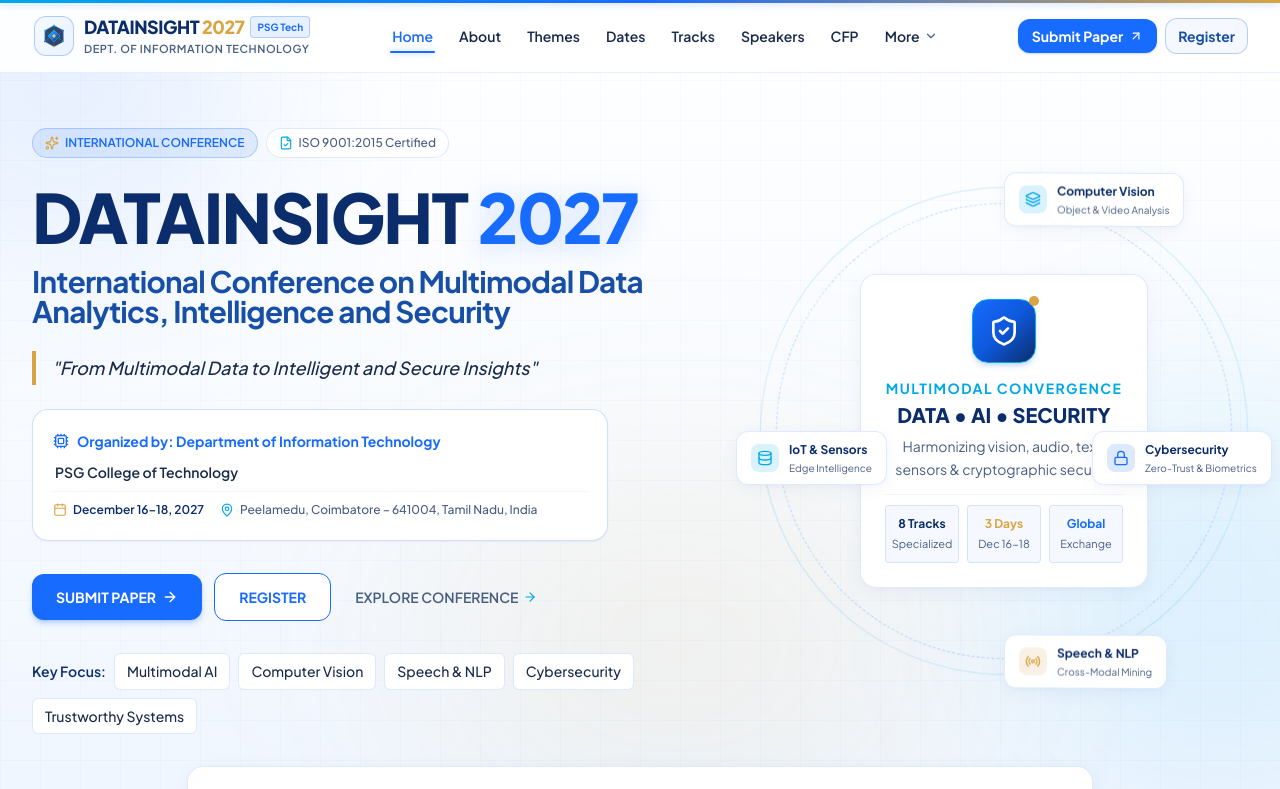
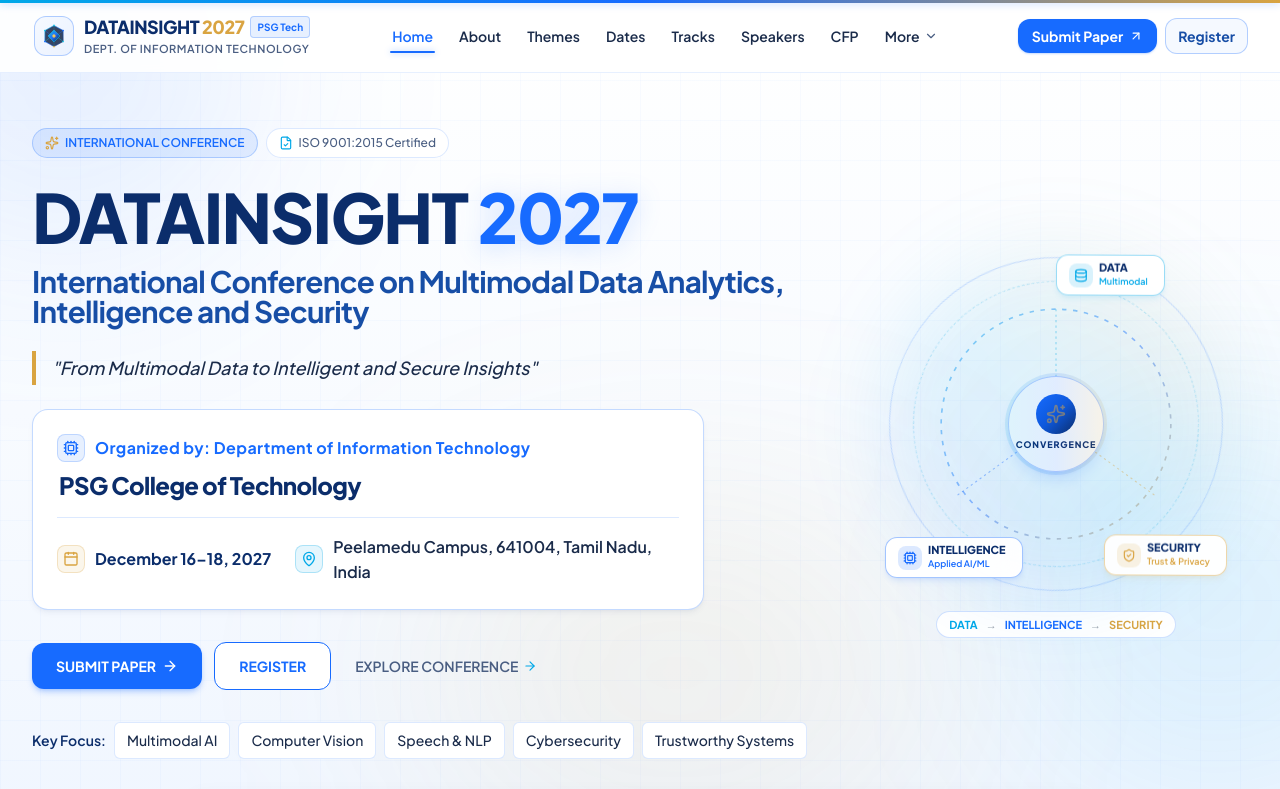
Before and after one commit to RIGASWAR/datainsight-2027, a React (Vite) app: page / in a window 1280 px wide. Shown: the top 789 px of the page. Built offline with nearby package versions, Linux system fonts and the light colour scheme.

Commit message:
feat(hero): enlarge conference info card and compact DATA-INTELLIGENCE-SECURITY visual

```diff
--- a/src/components/Hero.tsx
+++ b/src/components/Hero.tsx
@@ -6,10 +6,7 @@
   ShieldCheck,
   Cpu,
   Sparkles,
-  Layers,
-  Lock,
   Database,
-  Radio,
   FileCheck
 } from 'lucide-react';
 import { motion, useScroll, useTransform, useReducedMotion } from 'framer-motion';
@@ -62,7 +59,7 @@
             initial={shouldReduceMotion ? false : { opacity: 0, y: 25 }}
             animate={{ opacity: 1, y: 0 }}
             transition={{ duration: 0.7, ease: [0.16, 1, 0.3, 1] }}
-            className="lg:col-span-7 flex flex-col text-left space-y-5 md:space-y-6"
+            className="lg:col-span-8 flex flex-col text-left space-y-5 md:space-y-6"
           >
 
             {/* Top Badge: ISO & Host Institution */}
@@ -110,28 +107,49 @@
               </p>
             </motion.div>
 
-            {/* Host Institution & Department Info Card (Optimized) */}
+            {/* Host Institution & Department Info Card (Enlarged & Prominent) */}
             <motion.div
               initial={shouldReduceMotion ? false : { opacity: 0, y: 20 }}
               animate={{ opacity: 1, y: 0 }}
               transition={{ duration: 0.65, delay: 0.32, ease: [0.16, 1, 0.3, 1] }}
-              className="p-4 sm:p-5 rounded-2xl bg-white border border-[#176BFF]/20 shadow-sm shadow-[#0B2D6B]/5 space-y-2 max-w-xl hover:border-[#176BFF]/40 transition-colors"
+              className="p-5 sm:p-6 lg:p-6.5 rounded-2xl bg-white border border-[#176BFF]/25 shadow-md shadow-[#0B2D6B]/5 max-w-2xl hover:border-[#176BFF]/45 transition-all"
             >
-              <div className="flex items-center gap-2 text-xs sm:text-sm font-bold text-[#176BFF]">
-                <Cpu className="w-4 h-4 text-[#176BFF] flex-shrink-0" />
-                <span>Organized by: {CONFERENCE_DATA.institution.department}</span>
+              {/* Row 1: Organized by */}
+              <div className="flex items-center gap-2.5">
+                <div className="w-7 h-7 rounded-lg bg-[#176BFF]/10 border border-[#176BFF]/20 flex items-center justify-center flex-shrink-0">
+                  <Cpu className="w-4 h-4 text-[#176BFF]" />
+                </div>
+                <span className="text-sm sm:text-base font-bold text-[#176BFF] tracking-wide">
+                  Organized by: Department of Information Technology
+                </span>
               </div>
-              <div className="text-xs sm:text-sm text-[#1A2B4A] font-semibold pl-0.5">
-                {CONFERENCE_DATA.institution.name}
+
+              {/* Row 2: Institution Name */}
+              <div className="mt-2 pl-0.5">
+                <h3 className="text-xl sm:text-2xl font-extrabold text-[#0B2D6B] tracking-tight">
+                  PSG College of Technology
+                </h3>
               </div>
-              <div className="flex flex-wrap items-center gap-y-1.5 gap-x-4 pt-2 text-xs text-[#4A5E82] border-t border-gray-100">
-                <div className="flex items-center gap-1.5 text-[#0B2D6B] font-semibold">
-                  <Calendar className="w-3.5 h-3.5 text-[#D9A441]" />
-                  <span>{CONFERENCE_DATA.datesDisplay}</span>
+
+              {/* Divider */}
+              <div className="border-t border-[#176BFF]/15 my-3.5 sm:my-4" />
+
+              {/* Row 3: Date and Location (Horizontal on desktop, stacked on mobile) */}
+              <div className="flex flex-col sm:flex-row sm:items-center sm:justify-between gap-3 sm:gap-6 text-sm sm:text-base">
+                {/* Date */}
+                <div className="flex items-center gap-2.5 text-[#0B2D6B] font-bold flex-shrink-0">
+                  <div className="w-7 h-7 rounded-lg bg-[#D9A441]/10 border border-[#D9A441]/25 flex items-center justify-center flex-shrink-0">
+                    <Calendar className="w-4 h-4 text-[#D9A441]" />
+                  </div>
+                  <span>December 16–18, 2027</span>
                 </div>
-                <div className="flex items-center gap-1.5 font-medium">
-                  <MapPin className="w-3.5 h-3.5 text-[#00A8E8]" />
-                  <span>{CONFERENCE_DATA.institution.location}</span>
+
+                {/* Location */}
+                <div className="flex items-center gap-2.5 text-[#1A2B4A] font-semibold">
+                  <div className="w-7 h-7 rounded-lg bg-[#00A8E8]/10 border border-[#00A8E8]/25 flex items-center justify-center flex-shrink-0">
+                    <MapPin className="w-4 h-4 text-[#00A8E8]" />
+                  </div>
+                  <span>Peelamedu Campus, 641004, Tamil Nadu, India</span>
                 </div>
               </div>
             </motion.div>
@@ -184,105 +202,101 @@
 
           </motion.div>
 
-          {/* Right Column: Interactive Multimodal AI & Cyber Graphic with Parallax */}
+          {/* Right Column: Compact Futuristic Multimodal-AI Animated Visual Component */}
           <motion.div
             style={shouldReduceMotion ? {} : { y: graphicY }}
-            initial={shouldReduceMotion ? false : { opacity: 0, scale: 0.94 }}
+            initial={shouldReduceMotion ? false : { opacity: 0, scale: 0.95 }}
             animate={{ opacity: 1, scale: 1 }}
             transition={{ duration: 0.8, delay: 0.25, ease: [0.16, 1, 0.3, 1] }}
-            className="lg:col-span-5 flex items-center justify-center relative"
+            className="lg:col-span-4 flex flex-col items-center justify-center relative w-full"
           >
 
-            {/* Outer Decorative Orbit Ring */}
-            <div className="relative w-full max-w-[490px] xl:max-w-[520px] aspect-square flex items-center justify-center">
+            {/* Visual Orbit Container (Occupying ~30-35% hero width) */}
+            <div className="relative w-full max-w-[320px] sm:max-w-[350px] aspect-square flex items-center justify-center">
 
-              {/* Spinning background halo */}
-              <div className="absolute inset-0 rounded-full border border-[#00A8E8]/20 animate-spin" style={{ animationDuration: '40s' }} />
-              <div className="absolute inset-4 rounded-full border border-dashed border-[#176BFF]/25 animate-spin" style={{ animationDuration: '60s', animationDirection: 'reverse' }} />
+              {/* Ambient Glows */}
+              <div className="absolute inset-0 bg-gradient-to-tr from-[#176BFF]/10 via-[#00A8E8]/10 to-[#D9A441]/10 rounded-full blur-2xl pointer-events-none" />
 
-              {/* Central Core Card */}
-              <div className="relative z-20 w-64 sm:w-72 p-5 sm:p-6 rounded-2xl glass-card border border-[#176BFF]/20 shadow-xl flex flex-col items-center text-center space-y-3.5">
+              {/* Subtle Spinning Orbit Tracks */}
+              <div className="absolute inset-2 rounded-full border border-[#176BFF]/20 animate-spin" style={{ animationDuration: '36s' }} />
+              <div className="absolute inset-8 rounded-full border border-dashed border-[#00A8E8]/25 animate-spin" style={{ animationDuration: '48s', animationDirection: 'reverse' }} />
 
-                {/* Visual Neural Shield Icon */}
-                <div className="relative w-16 h-16 rounded-2xl bg-gradient-to-br from-[#176BFF] via-[#0E58DB] to-[#0B2D6B] border border-[#00A8E8] flex items-center justify-center shadow-md shadow-[#176BFF]/20">
-                  <div className="absolute inset-0 rounded-2xl bg-[#00A8E8]/15 animate-ping opacity-25" />
-                  <ShieldCheck className="w-8 h-8 text-white" />
-                  <span className="absolute -top-1 -right-1 flex h-2.5 w-2.5">
-                    <span className="animate-ping absolute inline-flex h-full w-full rounded-full bg-[#D9A441] opacity-75"></span>
-                    <span className="relative inline-flex rounded-full h-2.5 w-2.5 bg-[#D9A441]"></span>
-                  </span>
+              {/* Flow Path SVG: DATA → INTELLIGENCE → SECURITY */}
+              <svg className="absolute inset-0 w-full h-full pointer-events-none" viewBox="0 0 320 320">
+                <defs>
+                  <linearGradient id="flowGrad" x1="0%" y1="0%" x2="100%" y2="100%">
+                    <stop offset="0%" stopColor="#00A8E8" stopOpacity="0.7" />
+                    <stop offset="50%" stopColor="#176BFF" stopOpacity="0.7" />
+                    <stop offset="100%" stopColor="#D9A441" stopOpacity="0.7" />
+                  </linearGradient>
+                </defs>
+                {/* Orbital connecting pathway */}
+                <circle cx="160" cy="160" r="105" fill="none" stroke="url(#flowGrad)" strokeWidth="1.5" strokeDasharray="4 6" opacity="0.65" />
+                {/* Subtle rays to core */}
+                <line x1="160" y1="55" x2="160" y2="120" stroke="#00A8E8" strokeWidth="1" strokeDasharray="2 3" opacity="0.4" />
+                <line x1="70" y1="225" x2="125" y2="185" stroke="#176BFF" strokeWidth="1" strokeDasharray="2 3" opacity="0.4" />
+                <line x1="250" y1="225" x2="195" y2="185" stroke="#D9A441" strokeWidth="1" strokeDasharray="2 3" opacity="0.4" />
+              </svg>
+
+              {/* Central Intelligent Core (Compact AI Center) */}
+              <div className="relative z-20 w-22 h-22 sm:w-24 sm:h-24 rounded-full bg-white/95 backdrop-blur-md border border-[#176BFF]/30 shadow-lg shadow-[#176BFF]/15 flex flex-col items-center justify-center group">
+                <div className="absolute -inset-1 rounded-full bg-gradient-to-r from-[#00A8E8]/25 via-[#176BFF]/25 to-[#D9A441]/25 animate-pulse opacity-70" />
+                <div className="relative w-10 h-10 rounded-full bg-gradient-to-br from-[#176BFF] via-[#0E58DB] to-[#0B2D6B] flex items-center justify-center text-white shadow-xs">
+                  <Sparkles className="w-5 h-5 text-[#D9A441] animate-pulse" />
                 </div>
+                <span className="text-[9px] font-extrabold tracking-widest text-[#0B2D6B] mt-1 uppercase">
+                  CONVERGENCE
+                </span>
+              </div>
 
-                <div>
-                  <div className="text-xs sm:text-sm uppercase tracking-widest text-[#00A8E8] font-bold">Multimodal Convergence</div>
-                  <div className="text-xl font-extrabold text-[#0B2D6B] mt-0.5">DATA &bull; AI &bull; SECURITY</div>
-                  <p className="text-xs sm:text-sm text-[#4A5E82] mt-1.5 leading-relaxed line-clamp-2">
-                    Harmonizing vision, audio, text, sensors & cryptographic security into unified insights.
-                  </p>
-                </div>
-
-                {/* Micro Signal Meters */}
-                <div className="w-full grid grid-cols-3 gap-2 pt-2.5 border-t border-gray-100 text-xs">
-                  <div className="p-2 rounded bg-[#F5F9FF] border border-[#176BFF]/15 flex flex-col items-center">
-                    <span className="text-[#0B2D6B] font-bold">8 Tracks</span>
-                    <span className="text-[#4A5E82] text-[11px]">Specialized</span>
+              {/* Node 1: DATA (Top) */}
+              <div className="absolute top-2 left-1/2 -translate-x-1/2 z-30 flex flex-col items-center animate-float">
+                <div className="flex items-center gap-1.5 px-3 py-1.5 rounded-xl bg-white/95 backdrop-blur-md border border-[#00A8E8]/40 shadow-md shadow-[#00A8E8]/10 hover:border-[#00A8E8] transition-all">
+                  <div className="w-6 h-6 rounded-lg bg-[#00A8E8]/15 flex items-center justify-center text-[#00A8E8]">
+                    <Database className="w-3.5 h-3.5" />
                   </div>
-                  <div className="p-2 rounded bg-[#F5F9FF] border border-[#176BFF]/15 flex flex-col items-center">
-                    <span className="text-[#D9A441] font-bold">3 Days</span>
-                    <span className="text-[#4A5E82] text-[11px]">Dec 16-18</span>
-                  </div>
-                  <div className="p-2 rounded bg-[#F5F9FF] border border-[#176BFF]/15 flex flex-col items-center">
-                    <span className="text-[#176BFF] font-bold">Global</span>
-                    <span className="text-[#4A5E82] text-[11px]">Exchange</span>
+                  <div className="text-left pr-1">
+                    <div className="text-[11px] font-extrabold text-[#0B2D6B] leading-none">DATA</div>
+                    <div className="text-[9px] font-semibold text-[#00A8E8] mt-0.5">Multimodal</div>
                   </div>
                 </div>
               </div>
 
-              {/* Floating Orbiting Nodes */}
-              {/* Top Node: Vision & Image */}
-              <div className="absolute -top-3 left-1/2 -translate-x-1/2 z-30 px-3.5 py-2 rounded-xl glass-card border border-[#176BFF]/25 shadow-md flex items-center gap-2.5 animate-float">
-                <div className="w-7 h-7 rounded-lg bg-[#00A8E8]/15 flex items-center justify-center text-[#00A8E8]">
-                  <Layers className="w-4 h-4" />
-                </div>
-                <div className="text-left">
-                  <div className="text-xs font-bold text-[#0B2D6B]">Computer Vision</div>
-                  <div className="text-[10px] text-[#4A5E82]">Object & Video Analysis</div>
+              {/* Node 2: INTELLIGENCE (Bottom-Left) */}
+              <div className="absolute bottom-5 left-0 sm:left-1 z-30 flex flex-col items-center animate-float-reverse">
+                <div className="flex items-center gap-1.5 px-3 py-1.5 rounded-xl bg-white/95 backdrop-blur-md border border-[#176BFF]/40 shadow-md shadow-[#176BFF]/10 hover:border-[#176BFF] transition-all">
+                  <div className="w-6 h-6 rounded-lg bg-[#176BFF]/15 flex items-center justify-center text-[#176BFF]">
+                    <Cpu className="w-3.5 h-3.5" />
+                  </div>
+                  <div className="text-left pr-1">
+                    <div className="text-[11px] font-extrabold text-[#0B2D6B] leading-none">INTELLIGENCE</div>
+                    <div className="text-[9px] font-semibold text-[#176BFF] mt-0.5">Applied AI/ML</div>
+                  </div>
                 </div>
               </div>
 
-              {/* Right Node: Cybersecurity & Cryptography */}
-              <div className="absolute top-1/2 -right-6 -translate-y-1/2 z-30 px-3.5 py-2 rounded-xl glass-card border border-[#176BFF]/25 shadow-md flex items-center gap-2.5 animate-float-reverse">
-                <div className="w-7 h-7 rounded-lg bg-[#176BFF]/15 flex items-center justify-center text-[#176BFF]">
-                  <Lock className="w-4 h-4" />
-                </div>
-                <div className="text-left">
-                  <div className="text-xs font-bold text-[#0B2D6B]">Cybersecurity</div>
-                  <div className="text-[10px] text-[#4A5E82]">Zero-Trust & Biometrics</div>
+              {/* Node 3: SECURITY (Bottom-Right) */}
+              <div className="absolute bottom-5 right-0 sm:right-1 z-30 flex flex-col items-center animate-float">
+                <div className="flex items-center gap-1.5 px-3 py-1.5 rounded-xl bg-white/95 backdrop-blur-md border border-[#D9A441]/45 shadow-md shadow-[#D9A441]/10 hover:border-[#D9A441] transition-all">
+                  <div className="w-6 h-6 rounded-lg bg-[#D9A441]/15 flex items-center justify-center text-[#D9A441]">
+                    <ShieldCheck className="w-3.5 h-3.5" />
+                  </div>
+                  <div className="text-left pr-1">
+                    <div className="text-[11px] font-extrabold text-[#0B2D6B] leading-none">SECURITY</div>
+                    <div className="text-[9px] font-semibold text-[#D9A441] mt-0.5">Trust & Privacy</div>
+                  </div>
                 </div>
               </div>
 
-              {/* Bottom Node: Speech & Language Processing */}
-              <div className="absolute -bottom-4 left-1/2 -translate-x-1/2 z-30 px-3.5 py-2 rounded-xl glass-card border border-[#D9A441]/35 shadow-md flex items-center gap-2.5 animate-float">
-                <div className="w-7 h-7 rounded-lg bg-[#D9A441]/15 flex items-center justify-center text-[#D9A441]">
-                  <Radio className="w-4 h-4" />
-                </div>
-                <div className="text-left">
-                  <div className="text-xs font-bold text-[#0B2D6B]">Speech & NLP</div>
-                  <div className="text-[10px] text-[#4A5E82]">Cross-Modal Mining</div>
-                </div>
-              </div>
+            </div>
 
-              {/* Left Node: Sensor & IoT Streams */}
-              <div className="absolute top-1/2 -left-6 -translate-y-1/2 z-30 px-3.5 py-2 rounded-xl glass-card border border-[#176BFF]/25 shadow-md flex items-center gap-2.5 animate-float-reverse">
-                <div className="w-7 h-7 rounded-lg bg-[#00A8E8]/15 flex items-center justify-center text-[#00A8E8]">
-                  <Database className="w-4 h-4" />
-                </div>
-                <div className="text-left">
-                  <div className="text-xs font-bold text-[#0B2D6B]">IoT & Sensors</div>
-                  <div className="text-[10px] text-[#4A5E82]">Edge Intelligence</div>
-                </div>
-              </div>
-
+            {/* Subtle Subtitle Flow Pill */}
+            <div className="mt-3 inline-flex items-center gap-2 px-3 py-1 rounded-full bg-white border border-[#176BFF]/20 text-[11px] font-bold text-[#0B2D6B] shadow-2xs">
+              <span className="text-[#00A8E8]">DATA</span>
+              <span className="text-gray-400">→</span>
+              <span className="text-[#176BFF]">INTELLIGENCE</span>
+              <span className="text-gray-400">→</span>
+              <span className="text-[#D9A441]">SECURITY</span>
             </div>
 
           </motion.div>
--- a/src/data/conference.ts
+++ b/src/data/conference.ts
@@ -85,7 +85,7 @@
     name: 'PSG College of Technology',
     accreditation: 'An ISO 9001 : 2015 Certified Institution',
     department: 'Department of Information Technology',
-    location: 'Peelamedu, Coimbatore – 641004, Tamil Nadu, India',
+    location: 'Peelamedu Campus, 641004, Tamil Nadu, India',
     city: 'Coimbatore, Tamil Nadu, India',
   },
   navigation: [
```
